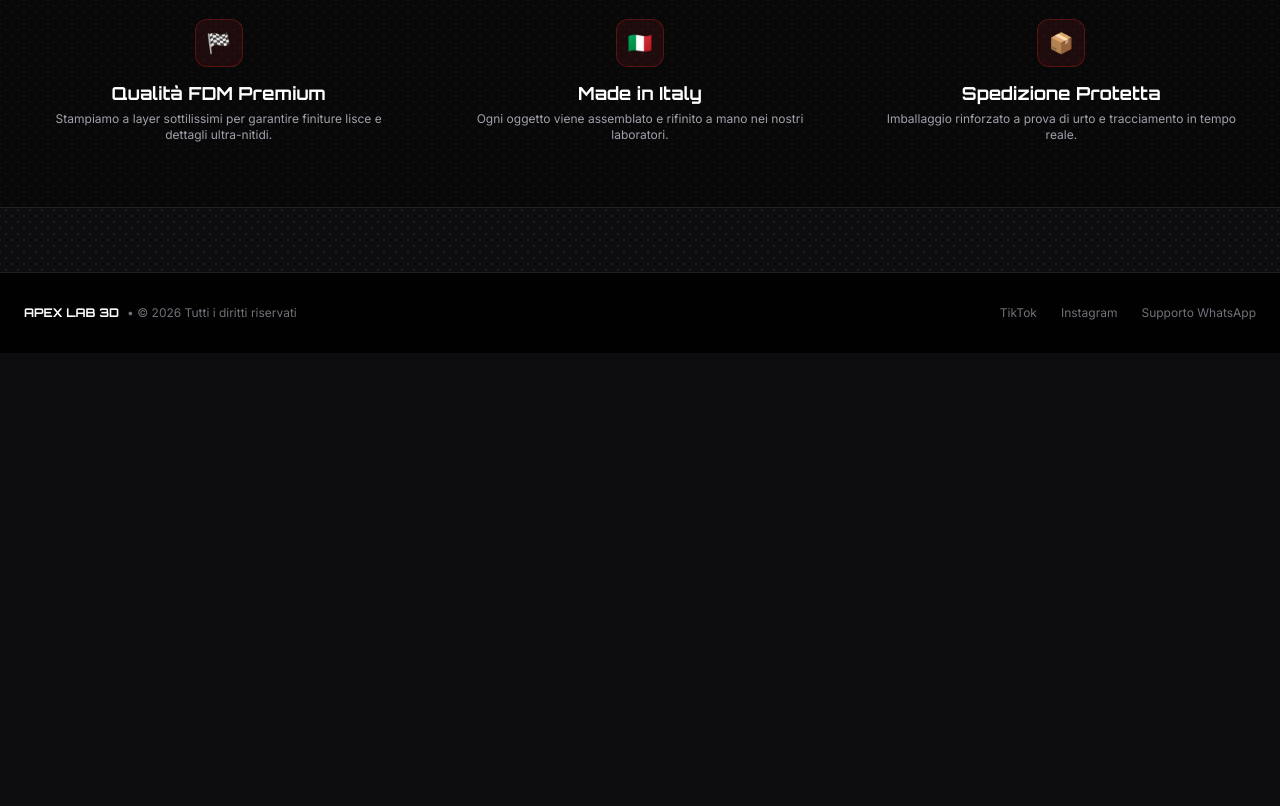
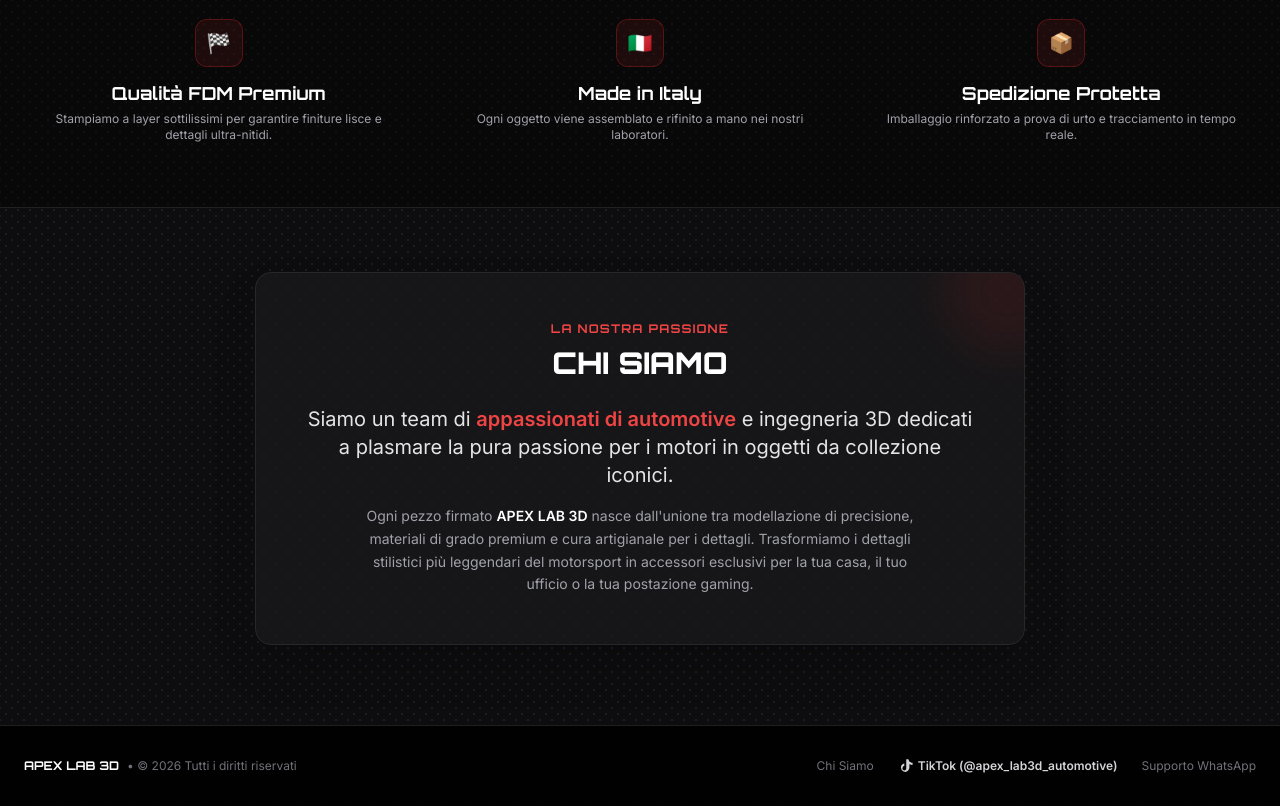
Before and after one commit to apexlab3dautomotive-beep/apexlab-sito, a plain HTML site: page index.html in a window 1280 px wide. Shown: the part 1248-2054 px from the top of the page. Before the commit the page ends 1601 px from the top, so only its background shows below. Drawn offline with nearby package versions, Linux system fonts and the light colour scheme.

Commit message:
Update index.html

```diff
--- a/index.html
+++ b/index.html
@@ -1,6 +1,16 @@
 <!DOCTYPE html>
-<html lang="it">
+<html lang="it" class="scroll-smooth">
 <head>
+    <!-- Google tag (gtag.js) -->
+    <script async src="https://www.googletagmanager.com/gtag/js?id=G-PC0QHCNR2W"></script>
+    <script>
+      window.dataLayer = window.dataLayer || [];
+      function gtag(){dataLayer.push(arguments);}
+      gtag('js', new Date());
+
+      gtag('config', 'G-PC0QHCNR2W');
+    </script>
+
     <meta charset="UTF-8">
     <meta name="viewport" content="width=device-width, initial-scale=1.0">
     <title>APEX LAB 3D | High-End Motorsport Accessories</title>
@@ -31,11 +41,11 @@
     <!-- Header / Navbar -->
     <header class="border-b border-zinc-800/80 bg-black/80 backdrop-blur-md sticky top-0 z-50">
         <div class="max-w-7xl mx-auto px-6 py-4 flex justify-between items-center">
-            <div class="flex items-center gap-3">
+            <a href="#" class="flex items-center gap-3">
                 <!-- Striscia Bandiera a Scacchi -->
                 <div class="w-8 h-6 bg-chequered rounded border border-zinc-700/60 shadow-inner"></div>
                 <h1 class="font-orbitron text-2xl font-black text-white tracking-wider">APEX <span class="text-red-600">LAB 3D</span></h1>
-            </div>
+            </a>
             <nav class="space-x-6 text-xs font-semibold uppercase tracking-widest text-zinc-400">
                 <a href="#catalogo" class="hover:text-red-500 transition">Catalogo</a>
                 <a href="#features" class="hover:text-red-500 transition">Qualità 3D</a>
@@ -116,7 +126,7 @@
                     <span class="text-[10px] uppercase text-zinc-500 block tracking-wider font-semibold">Prezzo promo</span>
                     <span class="font-orbitron text-2xl font-black text-white">€45.00</span>
                 </div>
-                <a href="https://wa.me/393331234567?text=Ciao!%20Vorrei%20ordinare%20F40%20Rear%20Wall%20Keyholder" target="_blank" class="bg-red-600 hover:bg-red-700 text-white font-bold px-4 py-2.5 rounded-xl text-sm transition-all flex items-center gap-2 shadow-lg shadow-red-600/30 hover:scale-105">
+                <a href="https://wa.me/393703753697?text=Ciao!%20Vorrei%20ordinare%20F40%20Rear%20Wall%20Keyholder" target="_blank" class="bg-red-600 hover:bg-red-700 text-white font-bold px-4 py-2.5 rounded-xl text-sm transition-all flex items-center gap-2 shadow-lg shadow-red-600/30 hover:scale-105">
                     <svg xmlns="http://www.w3.org/2000/svg" width="18" height="18" viewBox="0 0 24 24" fill="none" stroke="currentColor" stroke-width="2" stroke-linecap="round" stroke-linejoin="round"><path d="M22 2L11.5 13.5l-6.7 1.8a2 2 0 0 1-1.4-2.2l1.9-6.7L11.5 2z"/><path d="m11.5 13.5 6.7 1.8"/></svg>
                     Ordina Ora
                 </a>
@@ -179,7 +189,7 @@
                     <span class="text-[10px] uppercase text-zinc-500 block tracking-wider font-semibold">Prezzo promo</span>
                     <span class="font-orbitron text-2xl font-black text-white">€35.00</span>
                 </div>
-                <a href="https://wa.me/393331234567?text=Ciao!%20Vorrei%20ordinare%20Brake%20Caliper%20Penholder" target="_blank" class="bg-red-600 hover:bg-red-700 text-white font-bold px-4 py-2.5 rounded-xl text-sm transition-all flex items-center gap-2 shadow-lg shadow-red-600/30 hover:scale-105">
+                <a href="https://wa.me/393703753697?text=Ciao!%20Vorrei%20ordinare%20Brake%20Caliper%20Penholder" target="_blank" class="bg-red-600 hover:bg-red-700 text-white font-bold px-4 py-2.5 rounded-xl text-sm transition-all flex items-center gap-2 shadow-lg shadow-red-600/30 hover:scale-105">
                     <svg xmlns="http://www.w3.org/2000/svg" width="18" height="18" viewBox="0 0 24 24" fill="none" stroke="currentColor" stroke-width="2" stroke-linecap="round" stroke-linejoin="round"><path d="M22 2L11.5 13.5l-6.7 1.8a2 2 0 0 1-1.4-2.2l1.9-6.7L11.5 2z"/><path d="m11.5 13.5 6.7 1.8"/></svg>
                     Ordina Ora
                 </a>
@@ -246,7 +256,7 @@
                     <span class="text-[10px] uppercase text-zinc-500 block tracking-wider font-semibold">Disponibilità</span>
                     <span class="font-orbitron text-lg font-bold text-red-500">COMING SOON</span>
                 </div>
-                <a href="https://wa.me/393331234567?text=Ciao!%20Vorrei%20essere%20avvisato%20quando%20uscirà%20il%20nuovo%20prodotto%20in%20arrivo" target="_blank" class="bg-zinc-800 hover:bg-zinc-700 text-zinc-200 hover:text-white font-bold px-4 py-2.5 rounded-xl text-sm transition-all flex items-center gap-2 border border-zinc-700">
+                <a href="https://wa.me/393703753697?text=Ciao!%20Vorrei%20essere%20avvisato%20quando%20uscirà%20il%20nuovo%20prodotto%20in%20arrivo" target="_blank" class="bg-zinc-800 hover:bg-zinc-700 text-zinc-200 hover:text-white font-bold px-4 py-2.5 rounded-xl text-sm transition-all flex items-center gap-2 border border-zinc-700">
                     Avvisami al lancio 🔔
                 </a>
             </div>
@@ -275,6 +285,21 @@
         </div>
     </section>
 
+    <!-- SEZIONE CHI SIAMO -->
+    <section id="about" class="max-w-4xl mx-auto px-6 pb-20 text-center">
+        <div class="bg-zinc-900/80 border border-zinc-800 rounded-2xl p-8 md:p-12 shadow-2xl relative overflow-hidden">
+            <div class="absolute -top-12 -right-12 w-32 h-32 bg-red-600/10 rounded-full blur-xl"></div>
+            <span class="text-red-500 font-orbitron text-xs font-bold tracking-widest uppercase block mb-2">La Nostra Passione</span>
+            <h3 class="font-orbitron text-3xl font-black text-white mb-6">CHI SIAMO</h3>
+            <p class="text-zinc-200 text-lg md:text-xl font-medium leading-relaxed max-w-2xl mx-auto">
+                Siamo un team di <span class="text-red-500 font-semibold">appassionati di automotive</span> e ingegneria 3D dedicati a plasmare la pura passione per i motori in oggetti da collezione iconici.
+            </p>
+            <p class="text-zinc-400 text-sm mt-4 leading-relaxed max-w-xl mx-auto">
+                Ogni pezzo firmato <strong class="text-white">APEX LAB 3D</strong> nasce dall'unione tra modellazione di precisione, materiali di grado premium e cura artigianale per i dettagli. Trasformiamo i dettagli stilistici più leggendari del motorsport in accessori esclusivi per la tua casa, il tuo ufficio o la tua postazione gaming.
+            </p>
+        </div>
+    </section>
+
     <!-- Footer -->
     <footer class="border-t border-zinc-800/80 bg-black/90 py-8">
         <div class="max-w-7xl mx-auto px-6 flex flex-col md:flex-row justify-between items-center gap-4 text-xs text-zinc-500">
@@ -282,10 +307,13 @@
                 <span class="font-orbitron font-bold text-white">APEX LAB 3D</span>
                 <span>• © 2026 Tutti i diritti riservati</span>
             </div>
-            <div class="flex gap-6">
-                <a href="#" class="hover:text-red-500 transition">TikTok</a>
-                <a href="#" class="hover:text-red-500 transition">Instagram</a>
-                <a href="#" class="hover:text-red-500 transition">Supporto WhatsApp</a>
+            <div class="flex gap-6 items-center">
+                <a href="#about" class="hover:text-red-500 transition">Chi Siamo</a>
+                <a href="https://www.tiktok.com/@apex_lab3d_automotive" target="_blank" class="hover:text-red-500 transition flex items-center gap-1 font-semibold text-zinc-300">
+                    <svg class="w-4 h-4 fill-current" viewBox="0 0 24 24"><path d="M19.59 6.69a4.83 4.83 0 0 1-3.77-4.25V2h-3.45v13.67a2.89 2.89 0 1 1-5.2-1.74 2.89 2.89 0 0 1 2.31-2.22V8.2a6.34 6.34 0 0 0-5.1 6.22 6.34 6.34 0 0 0 10.86 4.43 6.28 6.28 0 0 0 1.89-4.43V8.84a8.28 8.28 0 0 0 4.76 1.5v-3.4a4.85 4.85 0 0 1-2.3-.25z"/></svg>
+                    TikTok (@apex_lab3d_automotive)
+                </a>
+                <a href="https://wa.me/393703753697" target="_blank" class="hover:text-red-500 transition">Supporto WhatsApp</a>
             </div>
         </div>
     </footer>
```
